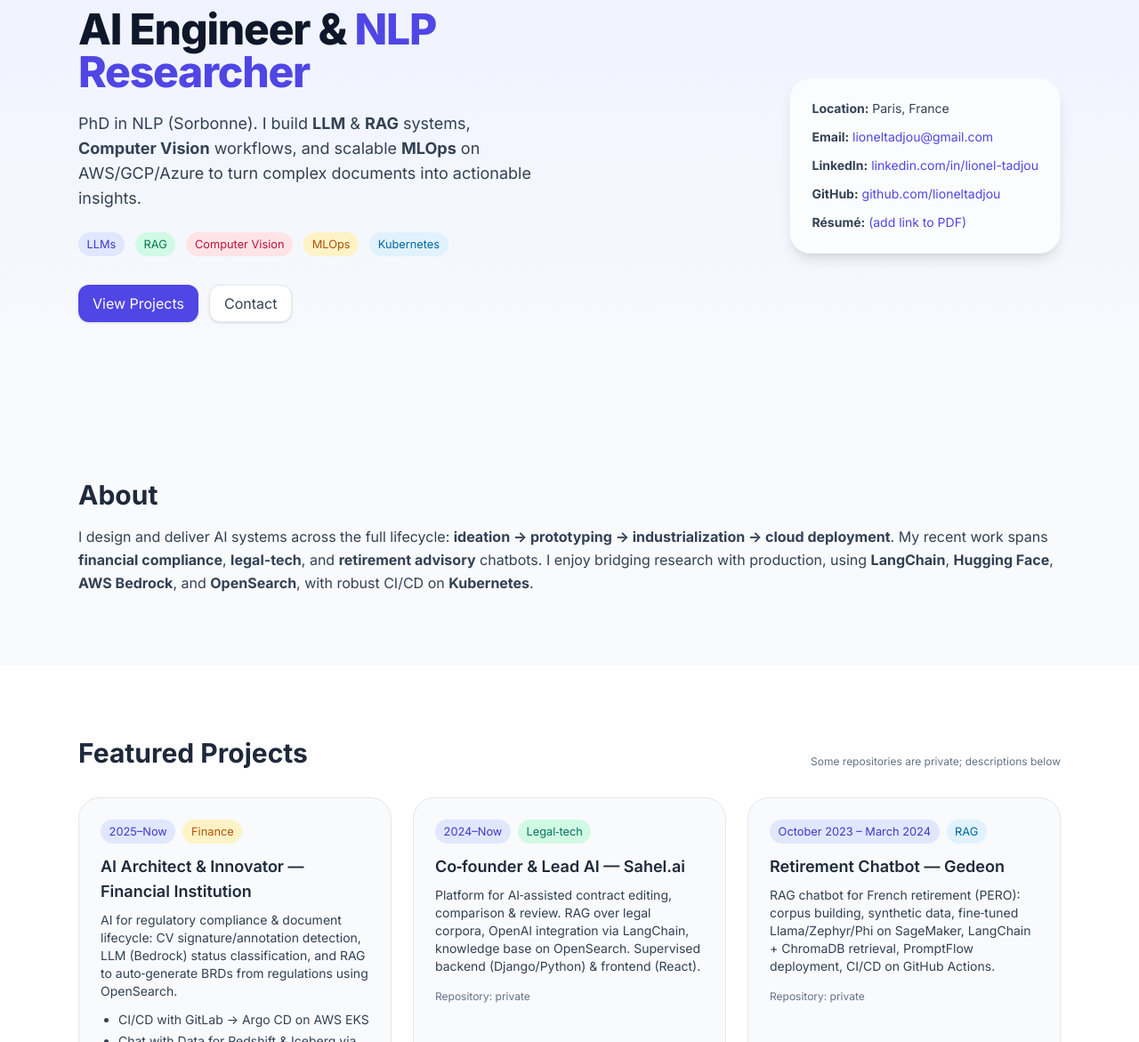
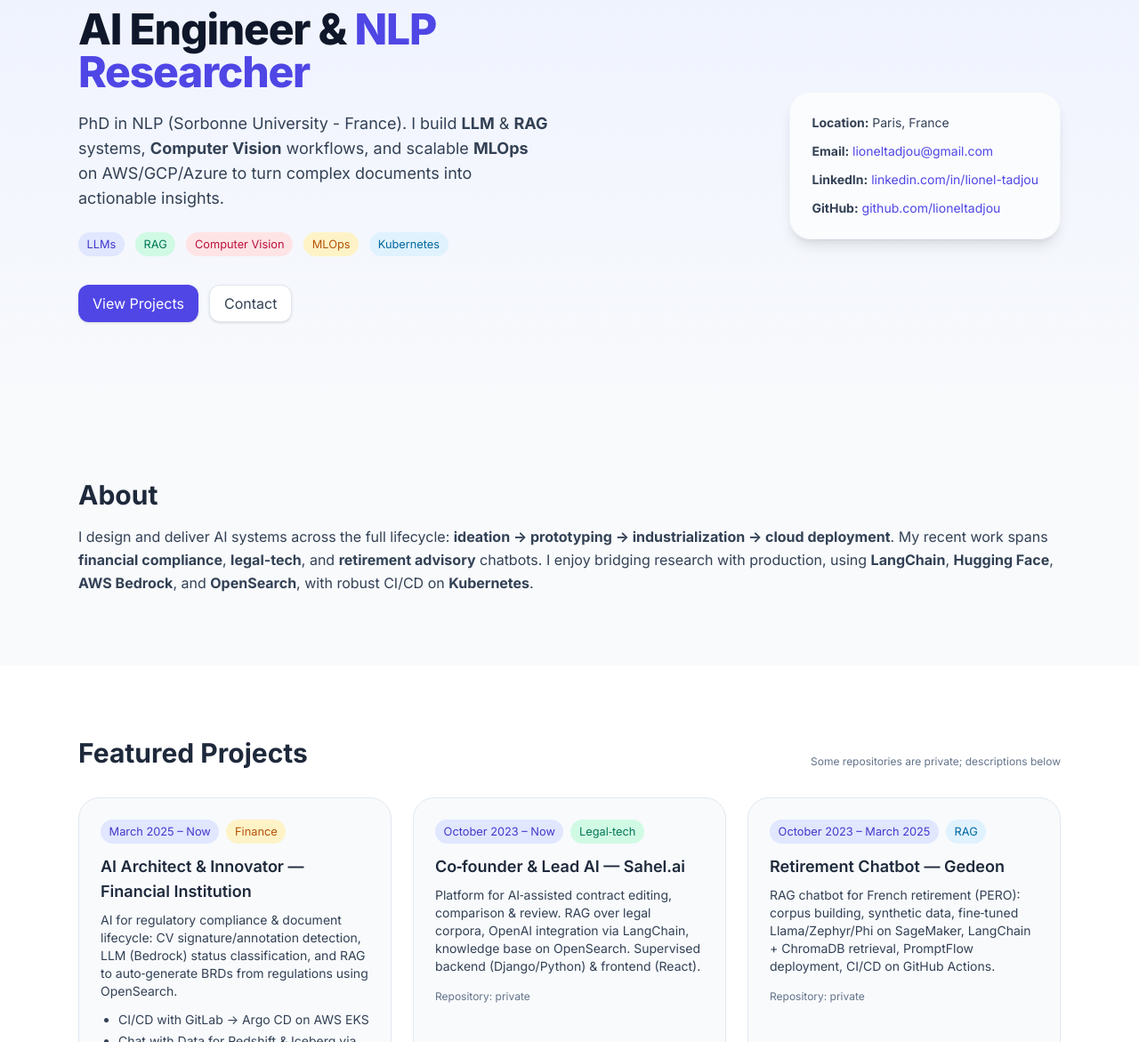
Before and after one commit to ltadjou/lioneltadjou.github.io, a plain HTML site: page index.html in a window 1280 px wide. Shown: the part 152-1323 px from the top of the page at 89% size. Drawn offline with nearby package versions, Linux system fonts and the light colour scheme.

Commit message:
Update index.html

```diff
--- a/index.html
+++ b/index.html
@@ -55,7 +55,7 @@
       <div class="grid md:grid-cols-2 gap-10 items-center">
         <div>
           <h1 class="text-3xl sm:text-5xl font-extrabold tracking-tight text-slate-900">AI Engineer & <span class="text-indigo-600">NLP Researcher</span></h1>
-          <p class="mt-5 text-lg text-slate-700">PhD in NLP (Sorbonne). I build <strong>LLM</strong> & <strong>RAG</strong> systems, <strong>Computer Vision</strong> workflows, and scalable <strong>MLOps</strong> on AWS/GCP/Azure to turn complex documents into actionable insights.</p>
+          <p class="mt-5 text-lg text-slate-700">PhD in NLP (Sorbonne University - France). I build <strong>LLM</strong> & <strong>RAG</strong> systems, <strong>Computer Vision</strong> workflows, and scalable <strong>MLOps</strong> on AWS/GCP/Azure to turn complex documents into actionable insights.</p>
           <div class="mt-6 flex flex-wrap gap-3">
             <span class="chip bg-indigo-100 text-indigo-700">LLMs</span>
             <span class="chip bg-emerald-100 text-emerald-700">RAG</span>
@@ -73,9 +73,9 @@
             <ul class="space-y-3 text-sm text-slate-700">
               <li><strong>Location:</strong> Paris, France</li>
               <li><strong>Email:</strong> <a class="text-indigo-600 hover:underline" href="mailto:lioneltadjou@gmail.com">lioneltadjou@gmail.com</a></li>
-              <li><strong>LinkedIn:</strong> <a class="text-indigo-600 hover:underline" href="https://www.linkedin.com/in/lionel-tadjou" target="_blank" rel="noopener">linkedin.com/in/lionel-tadjou</a></li>
-              <li><strong>GitHub:</strong> <a class="text-indigo-600 hover:underline" href="https://github.com/lioneltadjou" target="_blank" rel="noopener">github.com/lioneltadjou</a></li>
-              <li><strong>Résumé:</strong> <a class="text-indigo-600 hover:underline" href="#" aria-disabled="true">(add link to PDF)</a></li>
+              <li><strong>LinkedIn:</strong> <a class="text-indigo-600 hover:underline" href="https://www.linkedin.com/in/tatali/" target="_blank" rel="noopener">linkedin.com/in/lionel-tadjou</a></li>
+              <li><strong>GitHub:</strong> <a class="text-indigo-600 hover:underline" href="https://github.com/ltadjou" target="_blank" rel="noopener">github.com/lioneltadjou</a></li>
+               <!--<li><strong>Résumé:</strong> <a class="text-indigo-600 hover:underline" href="#" aria-disabled="true">(add link to PDF)</a></li> -->
             </ul>
           </div>
         </div>
@@ -102,7 +102,7 @@
         <!-- Financial Institution AI Architecture -->
         <article class="group rounded-3xl bg-slate-50 border border-slate-200 p-6 hover:shadow-lg transition">
           <div class="flex items-center gap-2 mb-3">
-            <span class="chip bg-indigo-100 text-indigo-700">2025–Now</span>
+            <span class="chip bg-indigo-100 text-indigo-700">March 2025 – Now</span>
             <span class="chip bg-amber-100 text-amber-700">Finance</span>
           </div>
           <h3 class="text-lg font-semibold">AI Architect & Innovator — Financial Institution</h3>
@@ -117,7 +117,7 @@
         <!-- Sahel.ai -->
         <article class="group rounded-3xl bg-slate-50 border border-slate-200 p-6 hover:shadow-lg transition">
           <div class="flex items-center gap-2 mb-3">
-            <span class="chip bg-indigo-100 text-indigo-700">2024–Now</span>
+            <span class="chip bg-indigo-100 text-indigo-700">October 2023 – Now</span>
             <span class="chip bg-emerald-100 text-emerald-700">Legal‑tech</span>
           </div>
           <h3 class="text-lg font-semibold">Co‑founder & Lead AI — Sahel.ai</h3>
@@ -127,7 +127,7 @@
         <!-- Gedeon -->
         <article class="group rounded-3xl bg-slate-50 border border-slate-200 p-6 hover:shadow-lg transition">
           <div class="flex items-center gap-2 mb-3">
-            <span class="chip bg-indigo-100 text-indigo-700">October 2023 – March 2024</span>
+            <span class="chip bg-indigo-100 text-indigo-700">October 2023 – March 2025</span>
             <span class="chip bg-sky-100 text-sky-700">RAG</span>
           </div>
           <h3 class="text-lg font-semibold">Retirement Chatbot — Gedeon</h3>
```
